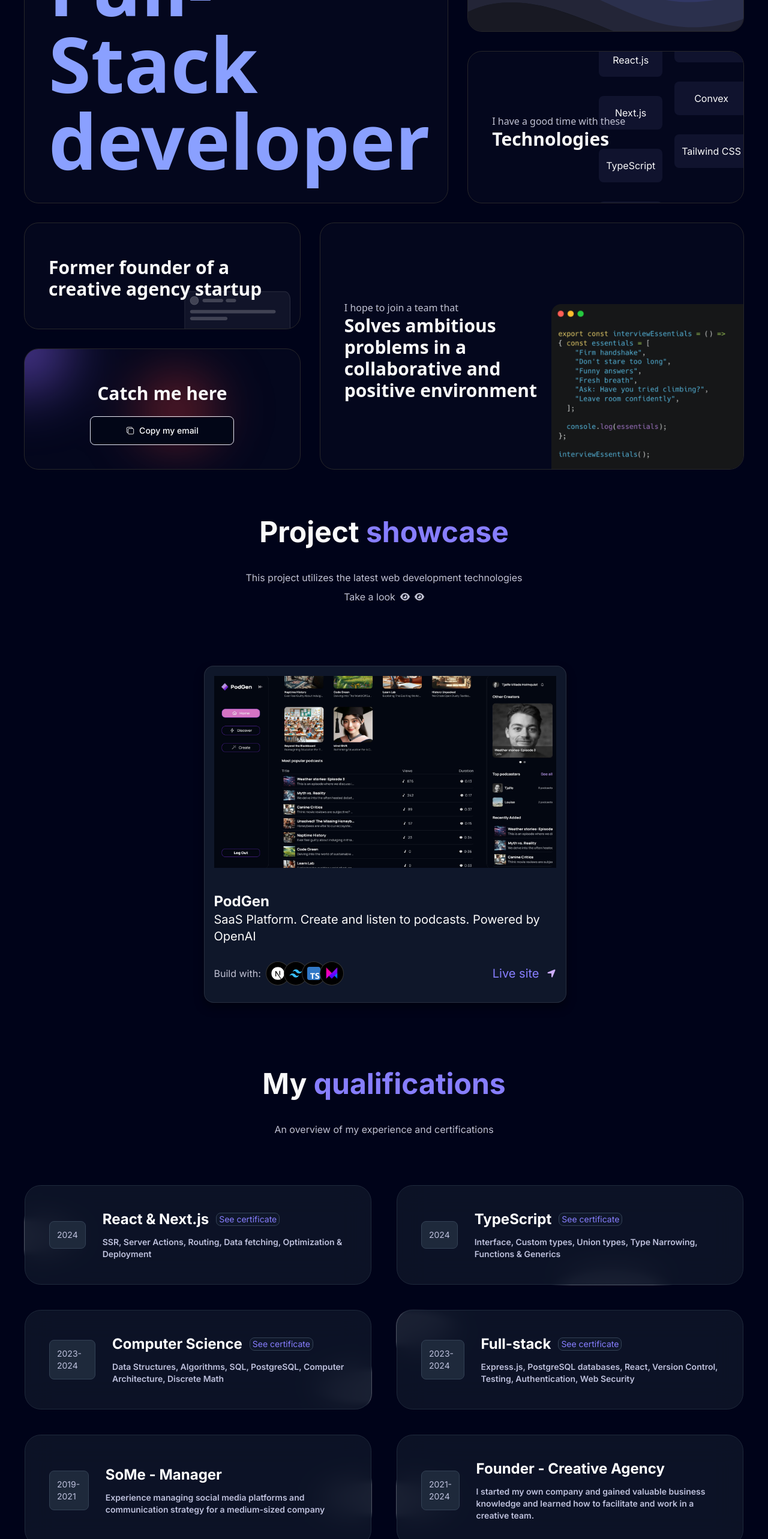
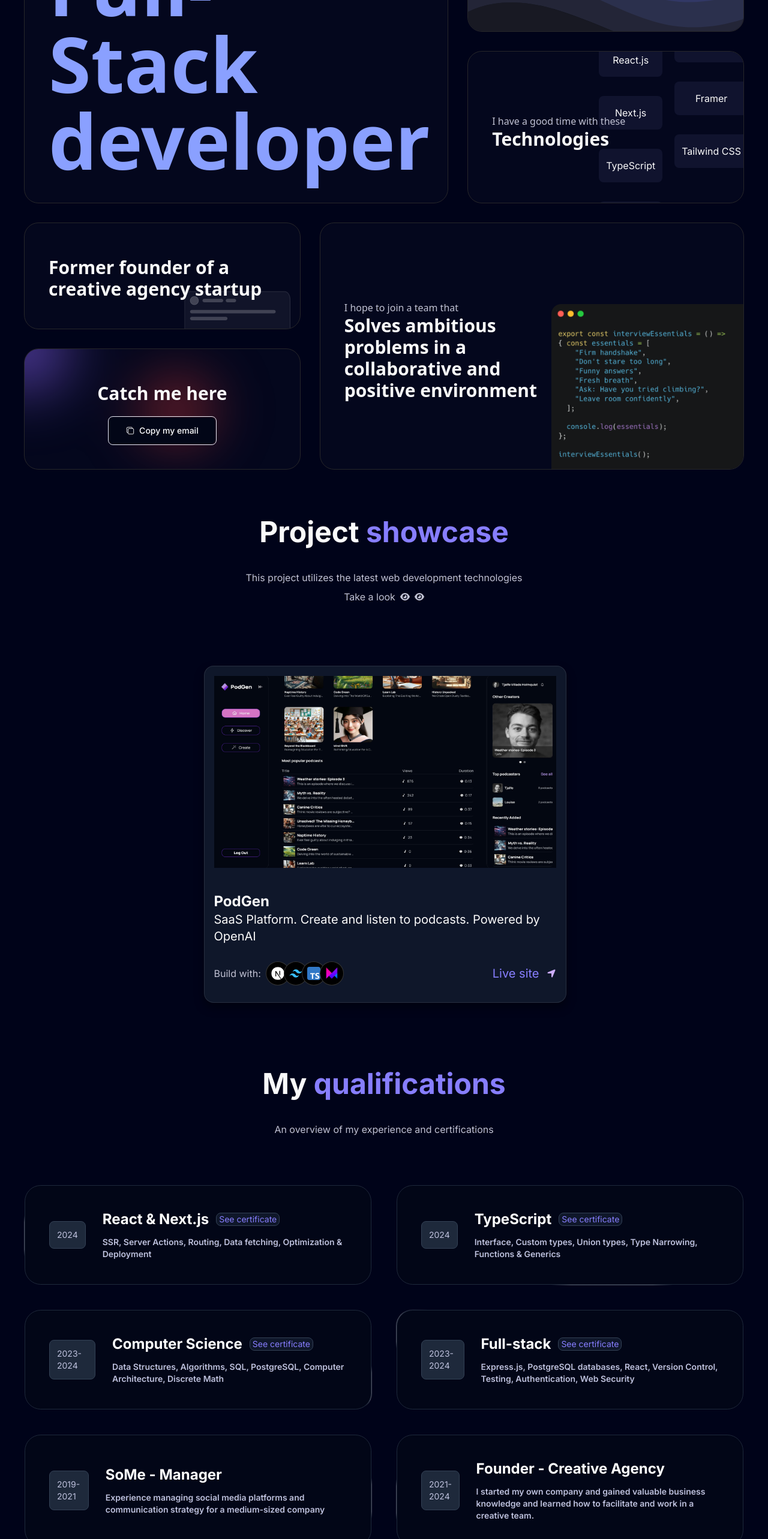
Before and after one commit to t-holmquist/portfolio, a Next.js app: page / in a window 1280 px wide. Shown: the part 940-3506 px from the top of the page at 60% size. Built offline with nearby package versions, Linux system fonts and the light colour scheme.

Commit message:
Small styling changes

```diff
--- a/components/Experience.tsx
+++ b/components/Experience.tsx
@@ -31,7 +31,7 @@ const Experience = () => {
                 key={card.id}
                 duration={Math.floor(Math.random() * 14000 + 6000)}
                 borderRadius="1.75rem"
-                className="flex-1 text-white border-neutral-200 dark:border-slate-800">
+                className="flex-1 text-white border-neutral-200 dark:border-slate-800 bg-slate-950">
                     <div className="flex lg:flex-row flex-col lg:items-center p-3 py-6 md:p-5 lg:p-10 gap-2">
                         <div className="flex items-center rounded-lg p-3 bg-slate-800 border border-slate-700">
                             <p className="text-white-100">{card.year}</p>
@@ -48,9 +48,7 @@ const Experience = () => {
                                             <DialogHeader>
                                                 <DialogTitle>Certificate</DialogTitle>
                                             </DialogHeader>
-                                            <div className="flex items-center justify-center">
-                                                <Image src={card.certificate} width={650} height={650} alt="certificate" className="rounded-lg"/>
-                                            </div>
+                                                <Image src={card.certificate} width={550} height={550} alt="certificate" className="rounded-lg"/>
                                         </DialogContent>
                                     </Dialog>
                                 )}
--- a/components/ui/BentoGrid.tsx
+++ b/components/ui/BentoGrid.tsx
@@ -138,7 +138,7 @@ export const BentoGridItem = ({
           </div>
           <div className="flex flex-col gap-3 lg:gap-8">
           <span className="py-4 px-3 rounded-lg text-center bg-[#10132e]"/>
-            {['Convex', 'Tailwind CSS'].map((item) => (
+            {['Framer', 'Tailwind CSS'].map((item) => (
               <span key={item} className="py-2 lg:py-4 lg:px-3 px-3 text-xs lg:text-base opacity-50 lg:opacity-100 rounded-lg text-center bg-[#10132E]">
                 {item}
               </span>
--- a/components/ui/CardGradientSource.tsx
+++ b/components/ui/CardGradientSource.tsx
@@ -22,7 +22,7 @@ export const BackgroundGradient = ({
     },
   };
   return (
-    <div className={cn("relative p-[4px] group", containerClassName)}>
+    <div className={cn("relative border rounded-3xl group", containerClassName)}>
       <motion.div
         variants={animate ? variants : undefined}
         initial={animate ? "initial" : undefined}
--- a/components/ui/MagicButton.tsx
+++ b/components/ui/MagicButton.tsx
@@ -4,7 +4,7 @@ const MagicButton = ({
   title: string, icon: React.ReactNode, position: string, handleClick?: () => void; otherClasses?: string;
 }) => {
   return (
-    <button onClick={handleClick} className="border-slate-200 border-[1px] w-60 relative inline-flex h-12 overflow-hidden rounded-lg p-[1px] focus:outline-none">
+    <button onClick={handleClick} className="border-slate-200 border-[1px] w-fit relative inline-flex h-12 overflow-hidden rounded-lg p-[1px] focus:outline-none">
         <span className={`${otherClasses} inline-flex h-full w-full cursor-pointer items-center justify-center rounded-lg bg-slate-950 px-7 text-sm font-medium text-white backdrop-blur-3xl gap-2`}>
             {position === 'left' && icon}
             {title}
--- a/components/ui/dialog.tsx
+++ b/components/ui/dialog.tsx
@@ -21,7 +21,7 @@ const DialogOverlay = React.forwardRef<
   <DialogPrimitive.Overlay
     ref={ref}
     className={cn(
-      "fixed inset-0 z-50 bg-black/80  data-[state=open]:animate-in data-[state=closed]:animate-out data-[state=closed]:fade-out-0 data-[state=open]:fade-in-0",
+      "fixed inset-0 z-50 bg-black/70  data-[state=open]:animate-in data-[state=closed]:animate-out data-[state=closed]:fade-out-0 data-[state=open]:fade-in-0",
       className
     )}
     {...props}
@@ -38,7 +38,7 @@ const DialogContent = React.forwardRef<
     <DialogPrimitive.Content
       ref={ref}
       className={cn(
-        "fixed left-[50%] top-[50%] z-50 grid w-full max-w-sm sm:max-w-xl translate-x-[-50%] translate-y-[-50%] gap-4 border bg-background p-6 shadow-lg duration-200 data-[state=open]:animate-in data-[state=closed]:animate-out data-[state=closed]:fade-out-0 data-[state=open]:fade-in-0 data-[state=closed]:zoom-out-95 data-[state=open]:zoom-in-95 data-[state=closed]:slide-out-to-left-1/2 data-[state=closed]:slide-out-to-top-[48%] data-[state=open]:slide-in-from-left-1/2 data-[state=open]:slide-in-from-top-[48%] rounded-2xl",
+        "fixed left-[50%] top-[50%] z-50 grid w-full max-w-sm sm:max-w-xl translate-x-[-50%] translate-y-[-50%] gap-4 border bg-background p-6 shadow-lg duration-200 data-[state=open]:animate-in data-[state=closed]:animate-out data-[state=closed]:fade-out-0 data-[state=open]:fade-in-0 data-[state=closed]:zoom-out-95 data-[state=open]:zoom-in-95 data-[state=closed]:slide-out-to-left-1/2 data-[state=closed]:slide-out-to-top-[48%] data-[state=open]:slide-in-from-left-1/2 data-[state=open]:slide-in-from-top-[48%] rounded-lg",
         className
       )}
       {...props}
```
